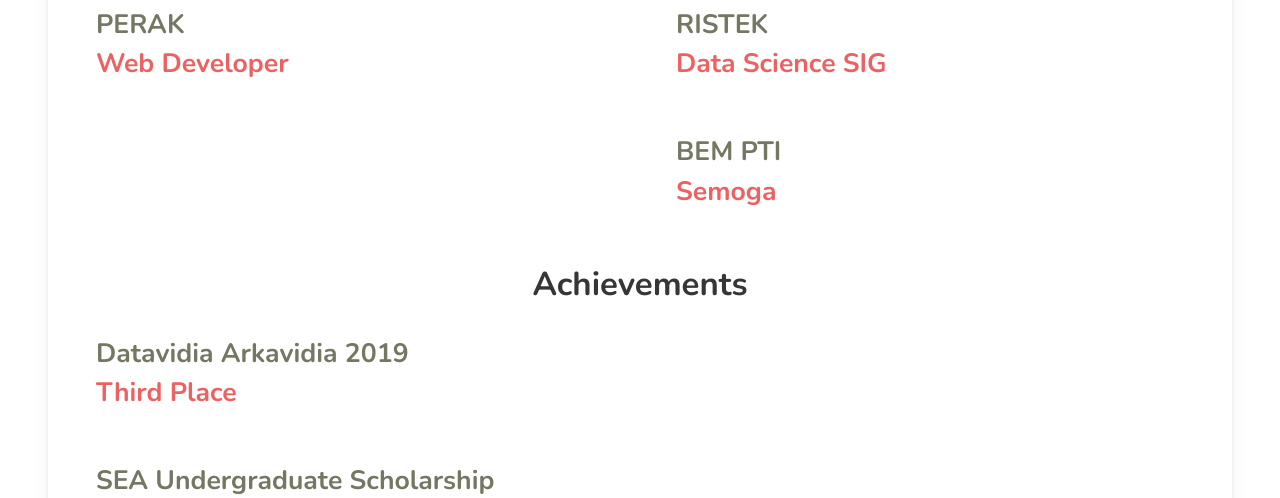
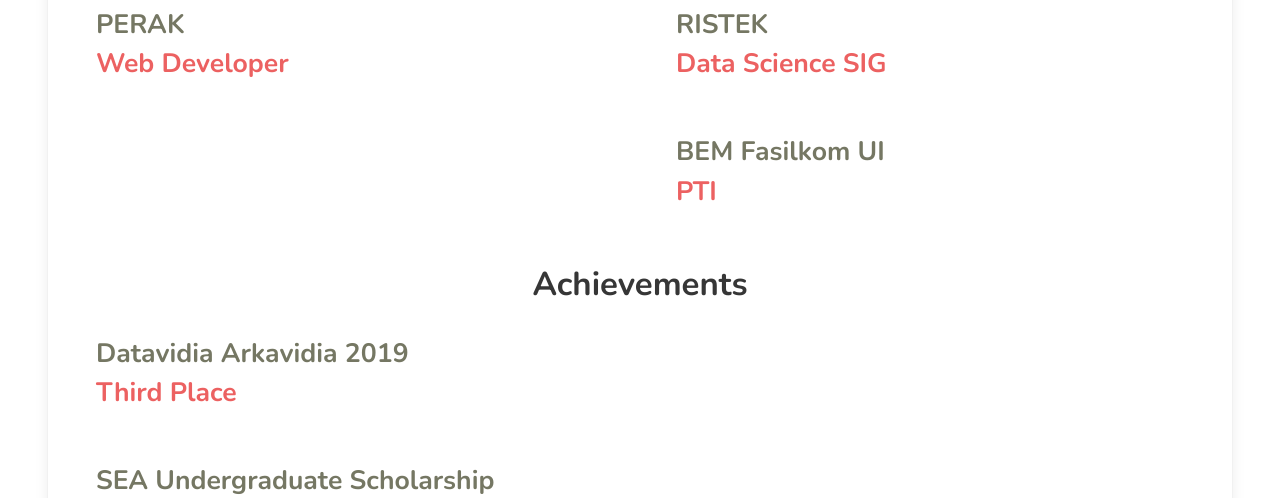
Before and after one commit to jojonicho/www.jojonicho.wtf, a Gatsby site: page /cv in a window 1280 px wide. Shown: the part 597-1095 px from the top of the page. Built offline with nearby package versions, Linux system fonts and the light colour scheme; Gatsby itself is replaced by a stand-in of ours.

Commit message:
dapet pti yey

```diff
--- a/src/pages/cv.js
+++ b/src/pages/cv.js
@@ -30,8 +30,8 @@
                                     <p className="has-text-danger">Data Science SIG</p>
                                 </div>
                                 <div className="card-content has-text-left desc has-text-weight-semibold">
-                                    BEM PTI
-                                    <p className="has-text-danger">Semoga</p>
+                                    BEM Fasilkom UI
+                                    <p className="has-text-danger">PTI</p>
                                 </div>
                             </div>
                         </div>
```
